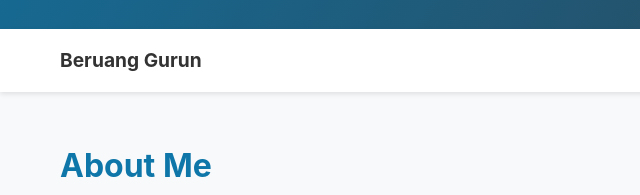
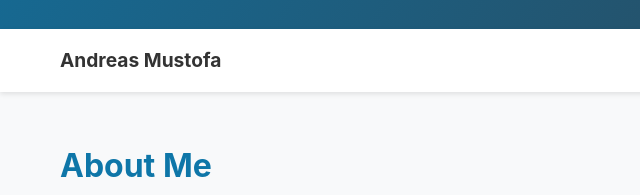
Before and after one commit to andreasmustofa/andreasmustofa.github.io, a plain HTML site: page index.html in a window 1280 px wide. Shown: the part 409-604 px from the top of the page, 0-640 px from the left. Drawn offline with Linux system fonts and the light colour scheme.

Commit message:
Update index.html

```diff
--- a/index.html
+++ b/index.html
@@ -510,7 +510,7 @@
     <!-- Navigation -->
     <nav>
         <div class="container nav-container">
-            <div class="logo">Beruang Gurun</div>
+            <div class="logo">Andreas Mustofa</div>
             <button class="menu-btn" id="menuBtn">
                 <i class="fas fa-bars"></i>
             </button>
```
